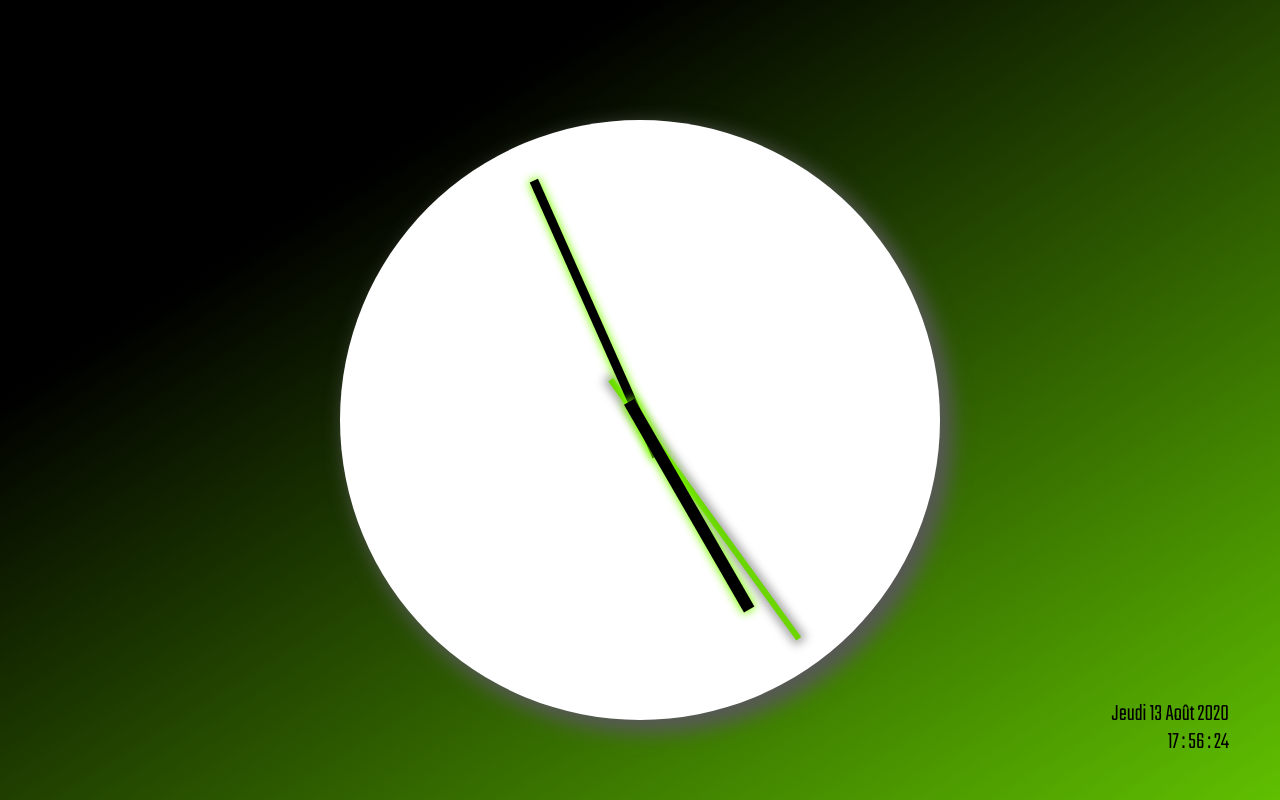
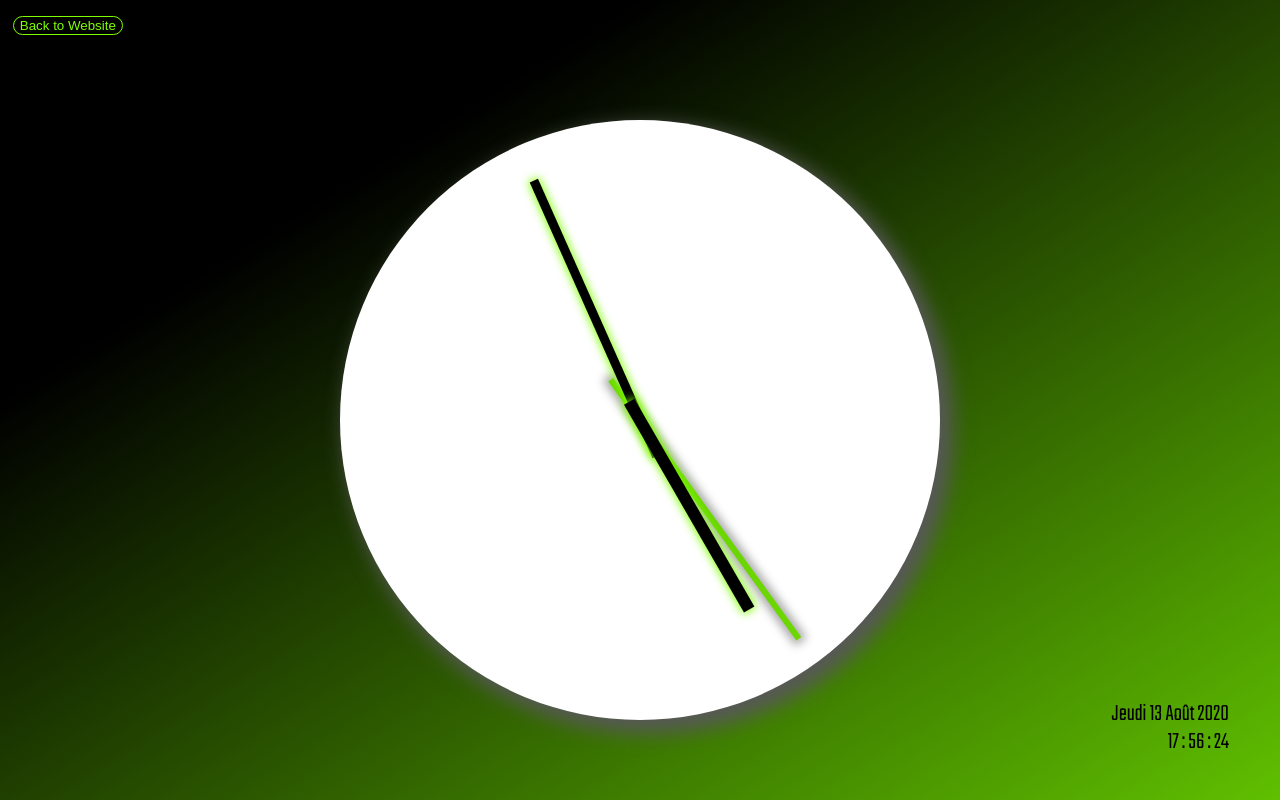
Before and after one commit to Sancxo/NeonJSClock, a plain HTML site: page index.html in a window 1280 px wide. Drawn offline with Linux system fonts and the light colour scheme.

Commit message:
back button added

```diff
--- a/index.html
+++ b/index.html
@@ -12,12 +12,13 @@
     </script>
     <meta charset="UTF-8">
     <meta name="viewport" content="width=device-width, initial-scale=1.0">
-    <title>JSClock</title>
+    <title>NeonJSClock</title>
     <link href="https://fonts.googleapis.com/css2?family=Teko:wght@300&display=swap" rel="stylesheet">
     <link rel="stylesheet" href="style.css">
 </head>
 <body>
     <article>
+        <a href="https://sancxo.github.io/demos.html" class="button"><button>Back to Website</button></a>
         <div id="loading-message"><p>Loading ...</p></div>
         <div class='calendar'>
             <p id="date"></p>
--- a/style.css
+++ b/style.css
@@ -9,6 +9,23 @@ article {
     justify-content: center;
     align-items: center;
     color: black;
+}
+.button {
+    position: absolute;
+    top: 2vh;
+    left: 1vw;
+}
+button {
+    background-color: black;
+    color: chartreuse;
+    border: solid 1px chartreuse;
+    border-radius: 2em;
+}
+button:hover {
+    cursor: pointer;
+    background: chartreuse;
+    color: black;
+    box-shadow: 0 0 10px 1px chartreuse;
 }
 .calendar, #loading-message {
     font-family: 'Teko', sans-serif;
```
